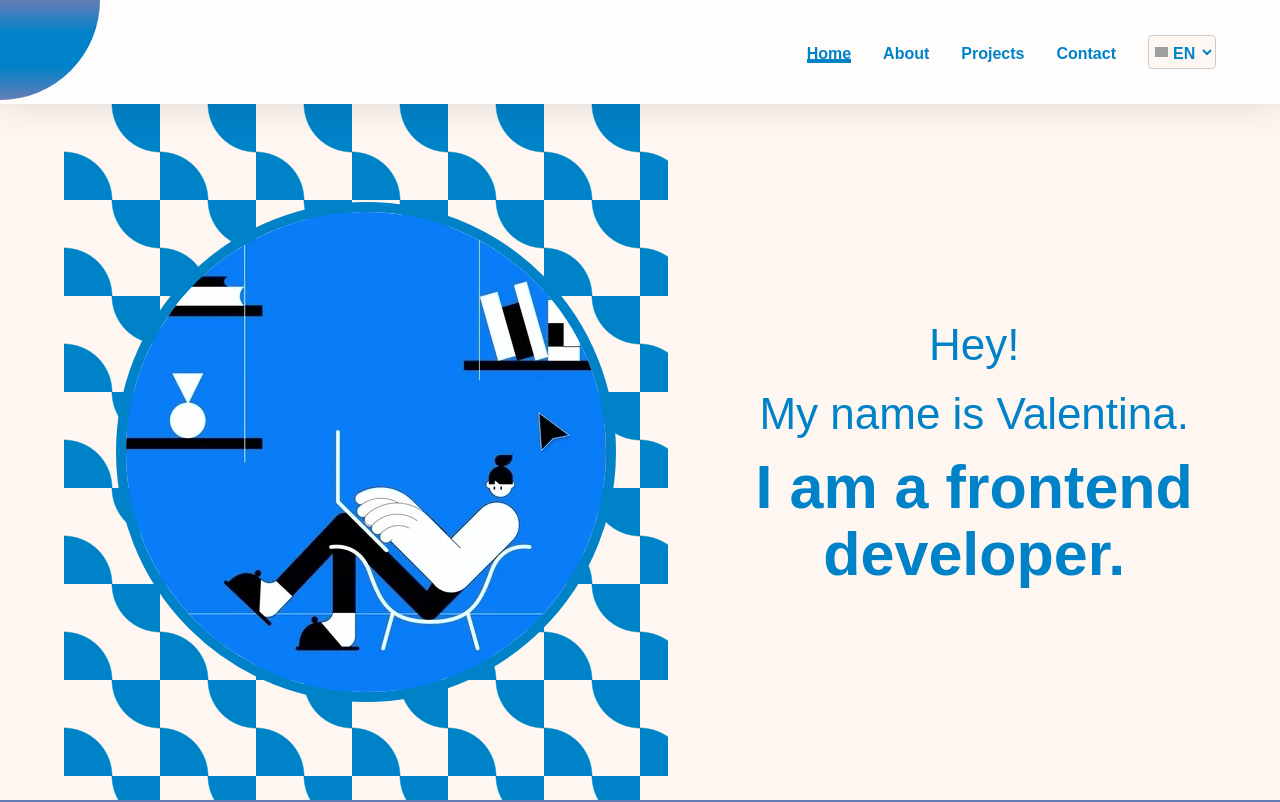
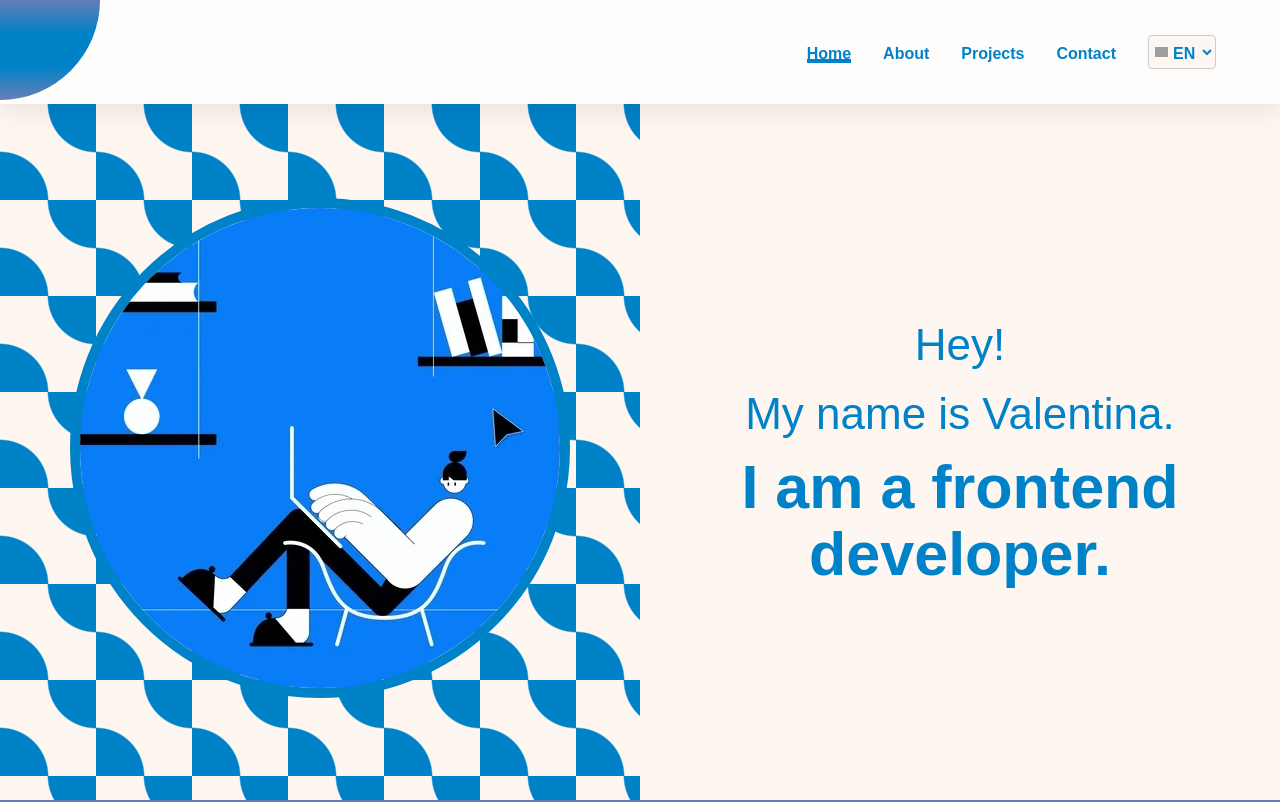
Before and after one commit to valentinaotocan/portfolio, a React (Vite) app: page / in a window 1280 px wide. Shown: the top 802 px of the page. Built offline with nearby package versions, Linux system fonts and the light colour scheme; grey boxes are pictures that could not be loaded; a web font is replaced by a local one.

Commit message:
Fix style for home__greeting section

```diff
--- a/src/pages/Home.tsx
+++ b/src/pages/Home.tsx
@@ -22,14 +22,16 @@ function Home() {
     <main className="home mt-10xl">
       <section className="home__greeting flex">
         <div className="home__greeting__picture flex flex-jc--c flex-ai--c">
+          <div className="home__greeting__picture__wrap">
             <motion.img
               src={girl}
-            className="home__greeting__picture__girl img-contain"
+              className="girl-image img-contain"
               alt="Girl"
               variants={fromOpacity}
               initial="hidden"
               animate="visible"
             />
+          </div>
         </div>
         <motion.div
           className="home__greeting__text plr-small ptb-4xl text-center flex flex-fd--c flex-ai--c flex-jc--c"
--- a/src/styles/pages/Home.scss
+++ b/src/styles/pages/Home.scss
@@ -19,19 +19,20 @@
         );
       background-size: 6em 6em;
       background-color: $primary-color;
-      margin-left: 5%;
 
-      &__girl {
-        max-height: 100%;
-        border-radius: 50%;
-        border: 10px solid $secondary-color;
-        margin: toRem(40px);
+      &__wrap {
+        .girl-image {
+          border-radius: 50%;
+          border: 10px solid $secondary-color;
+        }
+        padding: toRem(40px) 5%;
       }
     }
 
     &__text {
       color: $secondary-color;
       width: 50%;
+      flex: 1;
     }
 
     @media (max-width: toRem(1024px)) {
@@ -40,21 +41,15 @@
       &__picture,
       &__text {
         width: 100%;
-        height: auto;
       }
 
-      &__picture {
-        margin-left: 0;
-        padding: 20px 5%;
-
-        &__girl {
-          height: 40vh;
-        }
+      &__picture__wrap .girl-image {
+        height: 40vh;
       }
     }
 
     @media (max-width: toRem(382px)) {
-      &__picture__girl {
+      &__picture__wrap .girl-image {
         border: unset;
       }
     }
```
Lines whose indentation alone changed are shown as unchanged.
